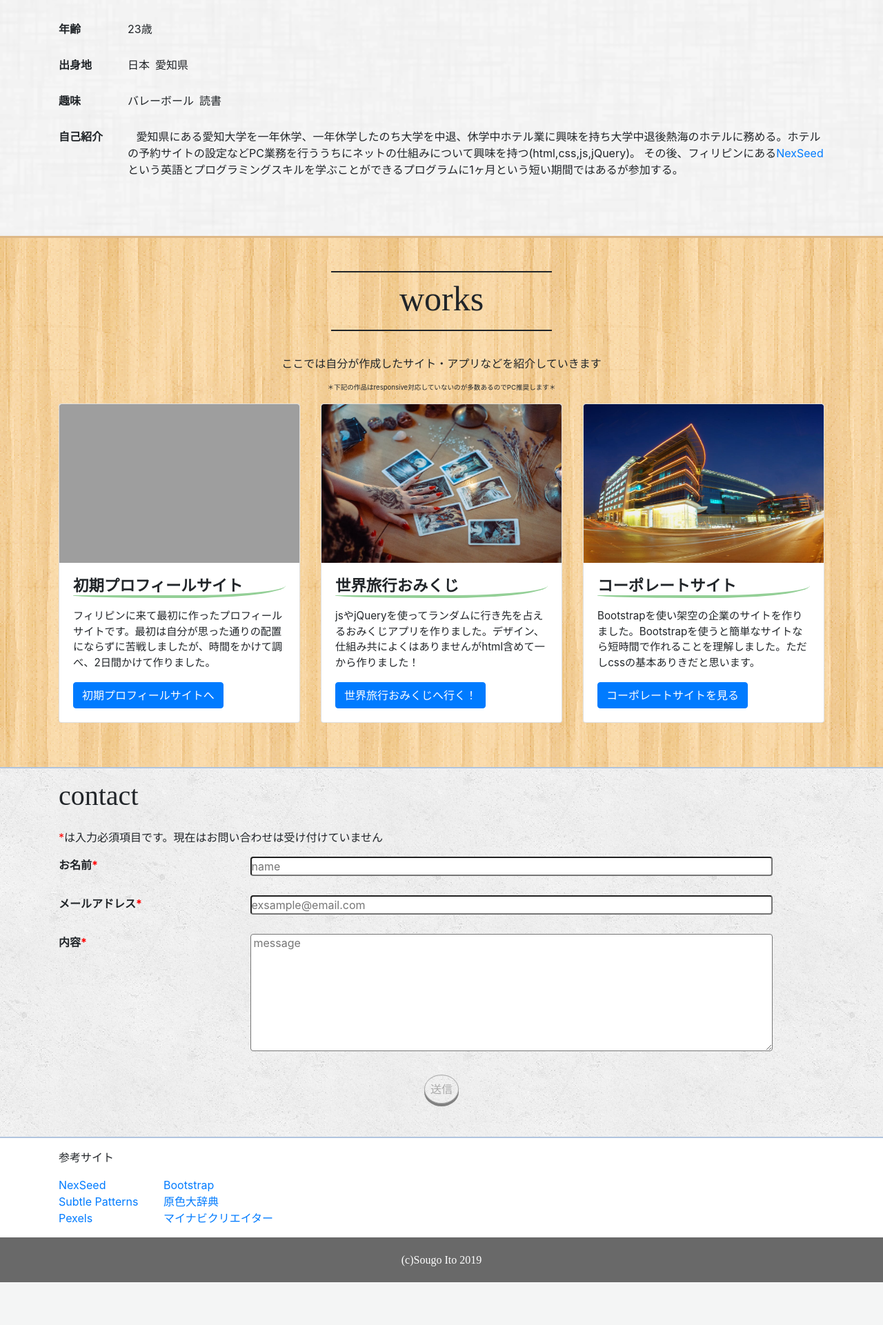
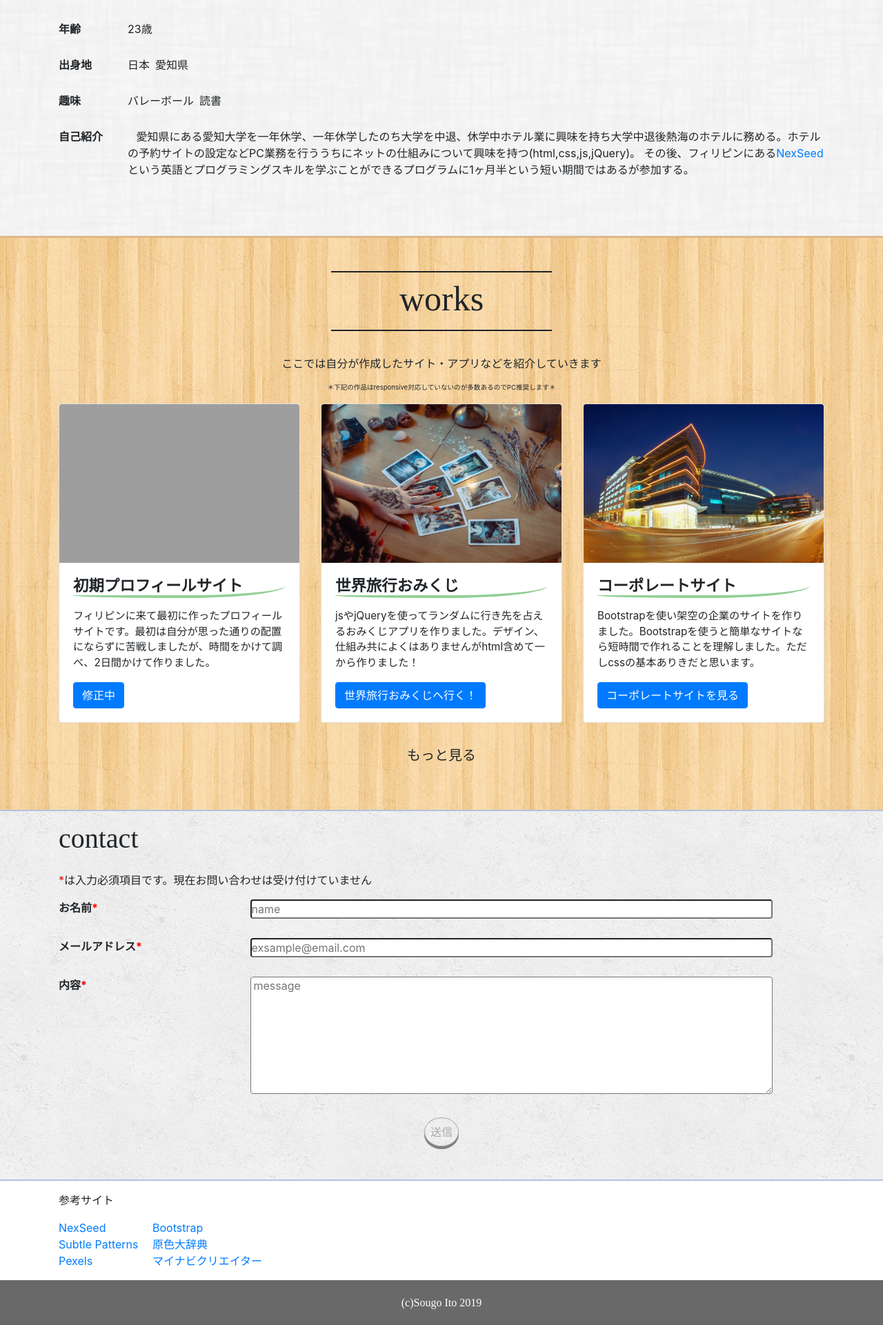
Before and after one commit to sougo-i/port-forio, a PHP site: page / in a window 1280 px wide. Shown: the part 1455-3376 px from the top of the page at 69% size. Before the commit the page ends 3314 px from the top, so only its background shows below. Run offline with PHP 8.4, Linux system fonts and the light colour scheme; some libraries are stand-ins or nearby versions; grey boxes are pictures that could not be loaded.

Commit message:
ナビゲーションの追加
ナビゲーションの追加

```diff
--- a/css/style.css
+++ b/css/style.css
@@ -201,7 +201,7 @@ header {
   background-image: url(../img/works-bg-img.png);
   border-top:3px solid #deb887;
 }
-#works {
+.work-titles {
   margin:  0;                 /* デフォルトCSS打ち消し */
     position:  relative;        /* 位置調整 */
     font-weight:  normal;       /* 文字の太さ調整 */
@@ -236,6 +236,17 @@ header {
     margin-bottom: 15px;    /* 周りの余白指定 */
     border-bottom: solid 4px rgba(76, 175, 80, 0.6);        /* 線指定 */
     border-radius: 0px 0px 160px 180px/0px 0px 20px 4px;
+}
+/* works追加部分 */
+#more,#more-2 {
+  font-size:20px;
+  cursor:pointer;
+}
+.moreWorks {
+  display:none;
+}
+#more-2 {
+display:none;
 }
 /* worksここまで */
 /* formここから */
--- a/index.html
+++ b/index.html
@@ -108,7 +108,7 @@ carousel-fade" data-ride="carousel">
         <dt>趣味</dt>
         <dd>バレーボール&ensp;読書</dd>
         <dt>自己紹介</dt>
-        <dd>&ensp; 愛知県にある愛知大学を一年休学、一年休学したのち大学を中退、休学中ホテル業に興味を持ち大学中退後熱海のホテルに務める。ホテルの予約サイトの設定などPC業務を行ううちにネットの仕組みについて興味を持つ(html,css,js,jQuery)。 その後、フィリピンにある<a href="https://nexseed.net/" target="_brank">NexSeed</a>という英語とプログラミングスキルを学ぶことができるプログラムに1ヶ月という短い期間ではあるが参加する。
+        <dd>&ensp; 愛知県にある愛知大学を一年休学、一年休学したのち大学を中退、休学中ホテル業に興味を持ち大学中退後熱海のホテルに務める。ホテルの予約サイトの設定などPC業務を行ううちにネットの仕組みについて興味を持つ(html,css,js,jQuery)。 その後、フィリピンにある<a href="https://nexseed.net/" target="_brank">NexSeed</a>という英語とプログラミングスキルを学ぶことができるプログラムに1ヶ月半という短い期間ではあるが参加する。
         </dd>
         <!-- <dt>ビジョン</dt>
         <dd>&ensp;今日、日本では、一世帯に一台はパソコンがあり、多くの人がスマホ・iPhoneを持っている。つまり私たちは毎日のようにインターネットやゲームアプリ、SNSを利用している。だがほとんどの人がその仕組みについてまではわかっていないと思う</dd> -->
@@ -119,9 +119,9 @@ carousel-fade" data-ride="carousel">
 </div>
 <!-- introductionここまで -->
 <!-- worksここから -->
-<div class="works pb-5 pt-5">
+<div id="works" class="works pb-5 pt-5">
    <div class="container">
-     <h1 id="works" class="apple pt-2 pd-2 text-center">works</h1>
+     <h1 class="work-titles apple pt-2 pd-2 text-center">works</h1>
      <p class="text-center">ここでは自分が作成したサイト・アプリなどを紹介していきます</p>
      <p class="text-center careful">＊下記の作品はresponsive対応していないのが多数あるのでPC推奨します＊</p>
      <div class="row row-eq-height">
@@ -132,7 +132,7 @@ carousel-fade" data-ride="carousel">
             <div class="card-body">
                <h2 class="work-title">初期プロフィールサイト</h2>
                 <p class="card-text">フィリピンに来て最初に作ったプロフィールサイトです。最初は自分が思った通りの配置にならずに苦戦しましたが、時間をかけて調べ、2日間かけて作りました。</p>
-                <a href="works/profile/index.html" target="_brank" class="btn btn-primary">初期プロフィールサイトへ</a>
+                <a href="" target="_brank" class="btn btn-primary">修正中</a>
             </div>
           </div>
         </div>
@@ -159,16 +159,34 @@ carousel-fade" data-ride="carousel">
             </div>
           </div>
         </div>
+        <!-- more works -->
+        <div class="col-md-4">
+          <div class="moreWorks mt-3">
+            <div class="card">
+              <img src="img/works-noimage-1.png" class="card-img-top" alt="企業のイメージ写真"
+              height="230px">
+              <div class="card-body">
+                <h2 class="work-title">ここに制作物名が入ります</h2>
+                <p class="card-text">
+                  ここに説明が入ります。
+                </p>
+                <a href="" target="_brank" class="btn btn-primary">現在工事中</a>
+              </div>
+            </div>
+          </div>
+        </div>
       </div>
     </div>
+    <p id="more" class="text-center pt-3">もっと見る</p>
+    <p id="more-2" class="text-center pt-3">閉じる</p>
 </div>
 <!-- worksここまで -->
 <!-- form -->
-<form methot="POST" action="">
+<form id="contact" methot="POST" action="">
   <div class="container">
-    <h1 id="contact" class="apple pt-3 pb-3">contact</h1>
+    <h1  class="apple pt-3 pb-3">contact</h1>
     <dl class="contact-form mb-0 pb-5">
-        <p><span>*</span>は入力必須項目です。現在はお問い合わせは受け付けていません</p>
+        <p><span>*</span>は入力必須項目です。現在お問い合わせは受け付けていません</p>
       <dt>お名前<span>*</span></dt>
       <dd>
         <input class= px-1" type="text"placeholder="name">
@@ -198,7 +216,7 @@ carousel-fade" data-ride="carousel">
       <a href="https://www.toptal.com/designers/subtlepatterns/" target="_brank"><li>Subtle Patterns</li></a>
       <a href="https://www.pexels.com/ja-jp/"><li>Pexels</li></a>
     </ul>
-    <ul class="px-3">
+    <ul class="">
       <a href="https://getbootstrap.jp" target="_brank"><li>Bootstrap</li></a>
       <a href="https://www.colordic.org"target="_brank"><li>原色大辞典</li></a>
       <a href="https://mynavi-creator.jp/knowhow/article/cool-web-design-portfolio-sites" target="_brank"><li>マイナビクリエイター</li></a>
--- a/js/script.js
+++ b/js/script.js
@@ -3,6 +3,7 @@ $(function() {
   setTimeout(function() {
     $('#lorde-fadein').fadeIn(1500);
   },500);
+  // ハンバーガーメニュー
   $('.hamburger').click(function() {
     $(this).hide(300);
     $('.menu').show(600);
@@ -13,4 +14,21 @@ $(function() {
     $('.menu').hide(600);
     $('.hamburger').show(600);
   });
+  // ナビゲーション
+  $('.wide-menu a').click(function() {
+    let href=$(this).attr('href');
+    let scroll=$(href).offset().top;
+    $('html,body').animate({'scrollTop':scroll},500);
+  })
+  // もっと見るボタン押した時に追加表示
+  $('#more').click(function() {
+    $('.moreWorks').slideToggle()
+    $(this).hide();
+    $('#more-2').show();
+  });
+  $('#more-2').click(function() {
+    $('.moreWorks').slideToggle()
+    $(this).hide();
+    $('#more').show();
+  })
 });
```
